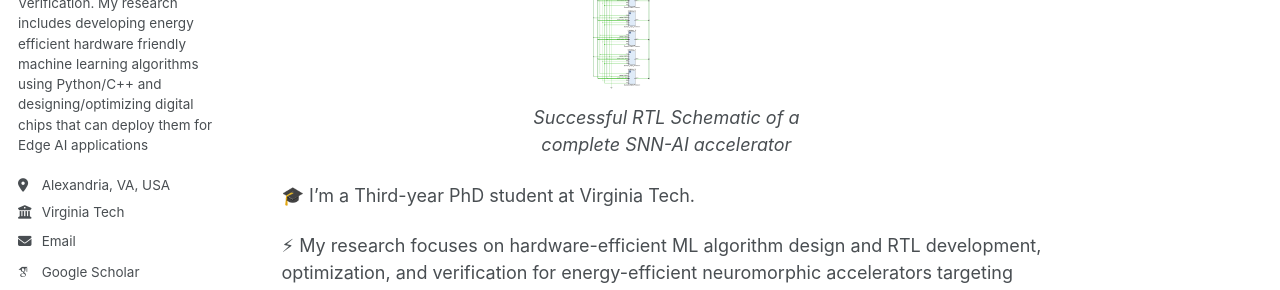
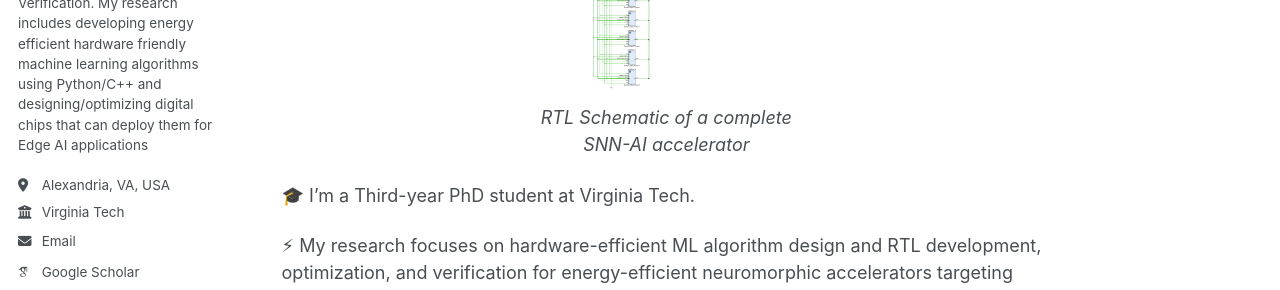
Before and after one commit to muhammadfarhan720/web-profile, a Jekyll site: the page built from _pages/about.md, in a window 1280 px wide and 900 px high. Shown: the part 452-742 px from the top of the window. Built offline with Jekyll 4.4.1, drawn with Linux system fonts in a browser that asks for light colours; some web fonts are replaced.

Commit message:
Update about.md

```diff
--- a/_pages/about.md
+++ b/_pages/about.md
@@ -47,7 +47,7 @@ redirect_from:
     <a href="https://raw.githubusercontent.com/muhammadfarhan720/web-profile/master/images/SNN_Farhan.png" target="_blank">
       <img src="https://raw.githubusercontent.com/muhammadfarhan720/web-profile/master/images/SNN_Farhan.png" alt="RTL Schematic of a complete SNN-AI accelerator">
     </a>
-    <p><em>Successful RTL Schematic of a complete SNN-AI accelerator </em></p>
+    <p><em> RTL Schematic of a complete SNN-AI accelerator </em></p>
   </div>
 </div>
 
```
